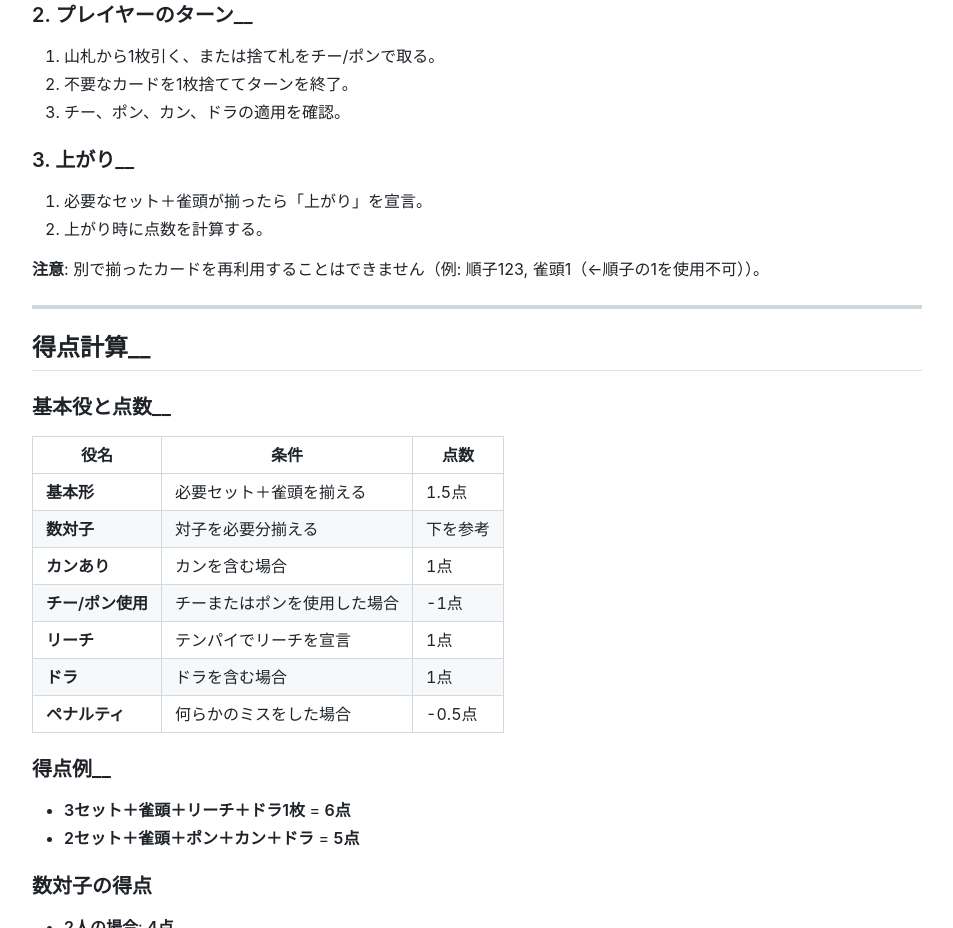
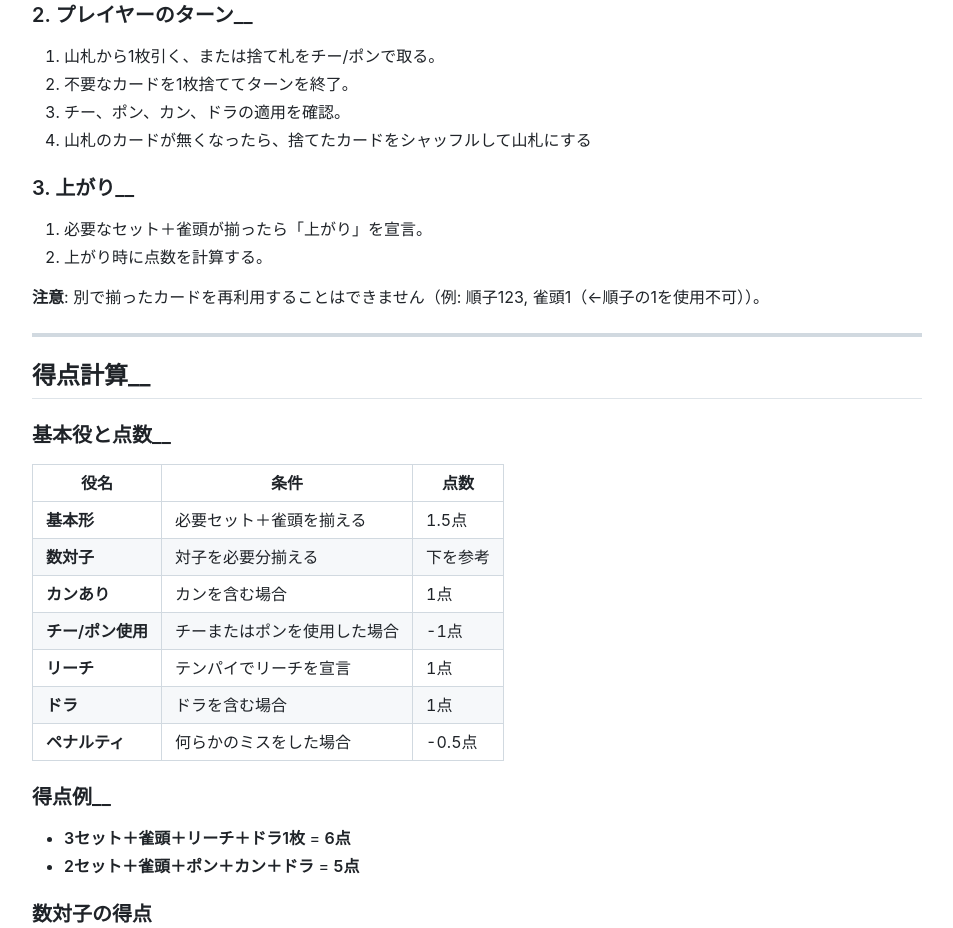
Before and after one commit to sassa12345/torannpuma-jan, a plain HTML site: page index.html in a window 1280 px wide. Shown: the part 2812-3740 px from the top of the page, without its empty margins (13-966 px from the left). Drawn offline with nearby package versions, Linux system fonts and the light colour scheme.

Commit message:
Update index.html

```diff
--- a/index.html
+++ b/index.html
@@ -185,6 +185,7 @@
 <li>山札から1枚引く、または捨て札をチー/ポンで取る。</li>
 <li>不要なカードを1枚捨ててターンを終了。</li>
 <li>チー、ポン、カン、ドラの適用を確認。</li>
+<li>山札のカードが無くなったら、捨てたカードをシャッフルして山札にする</li>
 </ol>
 <h3 id="3._上がり__" onmouseover="this.querySelector('a .headlink').style.display='inline-block'" onmouseout="this.querySelector('a .headlink').style.display='none'">3. 上がり__<a href="#3._上がり__" title="3._上がり__"><i class="headlink" style="display:none;"></i></a></h3>
 <ol>
```
